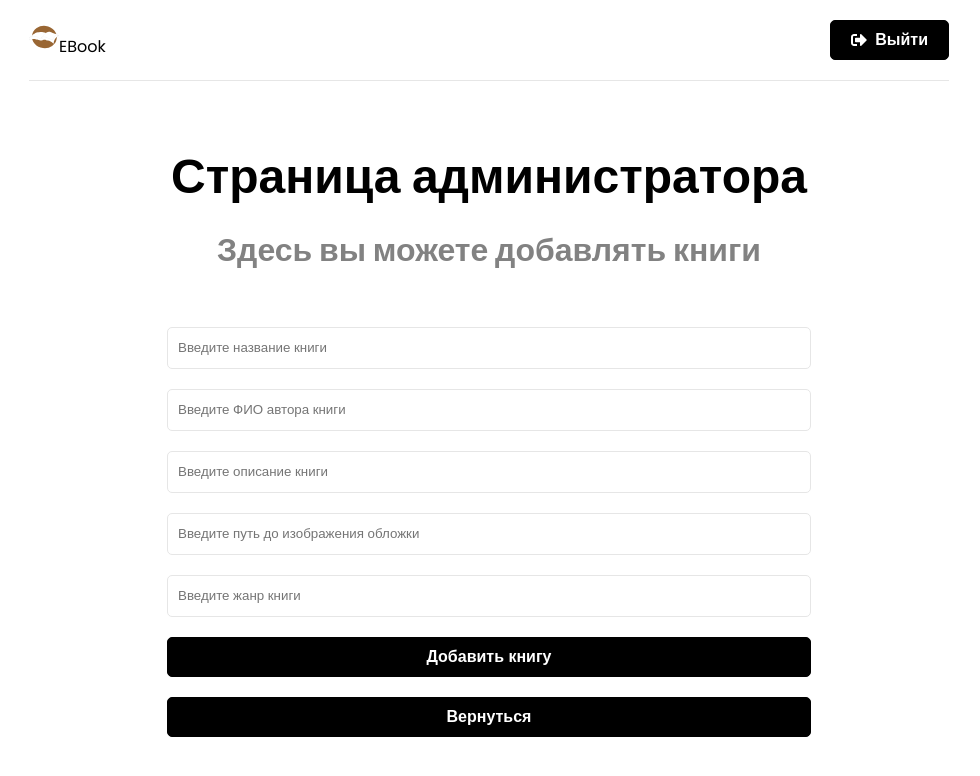
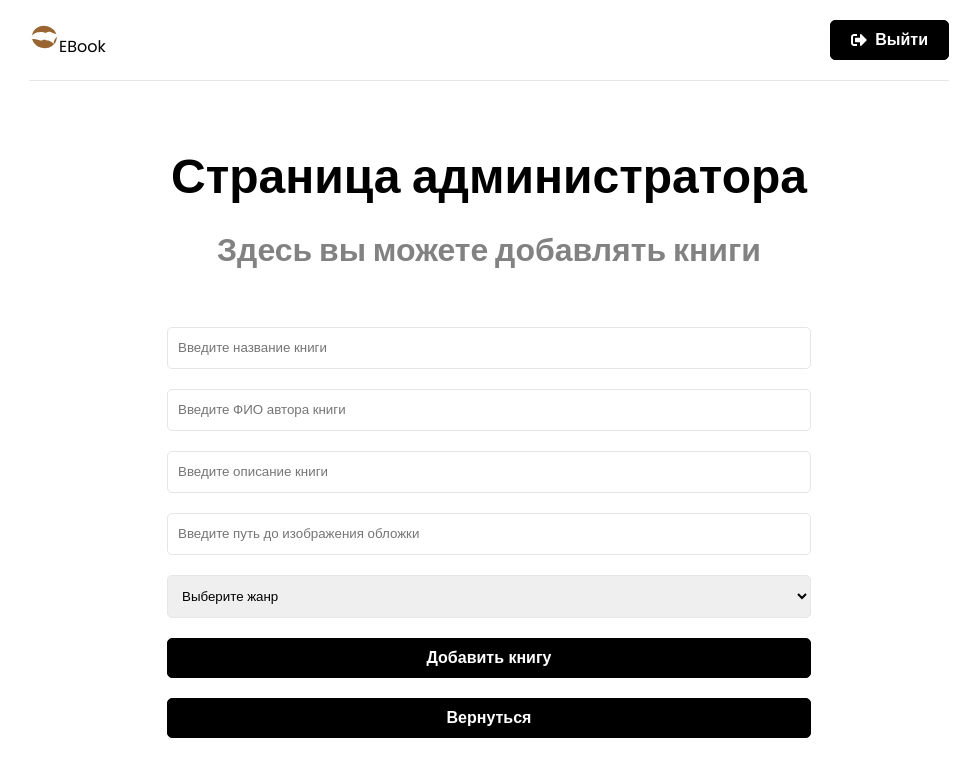
Before and after one commit to lacondel/ebook, a React (Vite) app in the folder frontend/: page /admin in a window 1280 px wide. Shown: the top 776 px of the page, without its empty margins (151-1131 px from the left). Built offline with nearby package versions, Linux system fonts and the light colour scheme; sample sign-in values are in the browser's storage.

Commit message:
Added a drop-down list for genres in BookForm

```diff
--- a/frontend/src/component/BookForm.jsx
+++ b/frontend/src/component/BookForm.jsx
@@ -103,14 +103,27 @@ function BookForm() {
                         onChange={onChange} />
                 </div>
                 <div className="form-group">
-                    <input
-                        type="text"
+                    <select
                         className='form-control'
-                        id='genre'
-                        name='genre'
+                        id="genre"
+                        name="genre"
                         value={genre}
-                        placeholder='Введите жанр книги'
-                        onChange={onChange} />
+                        onChange={onChange}
+                        required
+                    >
+                        <option value="">Выберите жанр</option>
+                        <option value="комедия">Комедия</option>
+                        <option value="драма">Драма</option>
+                        <option value="фантастика">Фантастика</option>
+                        <option value="ужасы">Ужасы</option>
+                        <option value="детектив">Детектив</option>
+                        <option value="приключения">Приключения</option>
+                        <option value="мистика">Мистика</option>
+                        <option value="фэнтези">Фэнтези</option>
+                        <option value="психология">Психология</option>
+                        <option value="история">История</option>
+                        <option value="трагедия">Трагедия</option>
+                    </select>
                 </div>
                 <div className="form-group">
                     <button type="submit" className='btn btn-block'>
```
